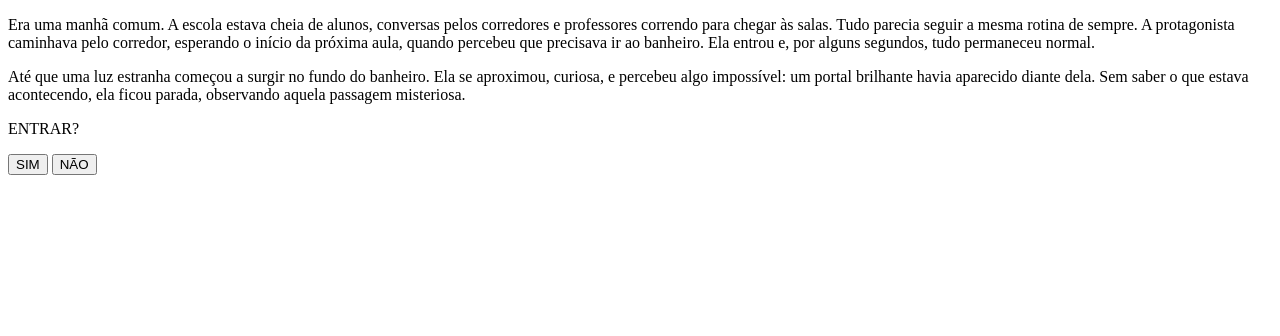
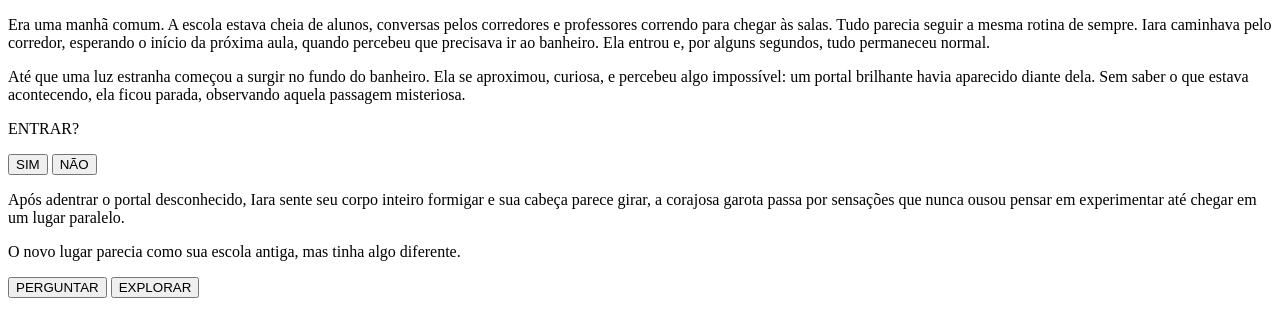
Before and after one commit to xzzrafinha/-Escola-do-Futuro---RPG, a plain HTML site: page index.html in a window 1280 px wide. Drawn offline with Linux system fonts and the light colour scheme.

```diff
--- a/index.html
+++ b/index.html
@@ -7,14 +7,21 @@
 </head>
 <body>
      <main>
-      <div class="passo ativo" id="passo-0">
+      <div class="banheiro id="caminho-0">
           <p> Era uma manhã comum. A escola estava cheia de alunos, conversas pelos corredores e professores correndo para chegar às salas. Tudo parecia seguir a mesma rotina de sempre.
-            A protagonista caminhava pelo corredor, esperando o início da próxima aula, quando percebeu que precisava ir ao banheiro. Ela entrou e, por alguns segundos, tudo permaneceu normal. </p>
+            Iara caminhava pelo corredor, esperando o início da próxima aula, quando percebeu que precisava ir ao banheiro. Ela entrou e, por alguns segundos, tudo permaneceu normal. </p>
           <P> Até que uma luz estranha começou a surgir no fundo do banheiro.
             Ela se aproximou, curiosa, e percebeu algo impossível: um portal brilhante havia aparecido diante dela. Sem saber o que estava acontecendo, ela ficou parada, observando aquela passagem misteriosa.</P>
           <p> ENTRAR? </p>
      <button class="btn-escolhas" data-escolhas="1" >SIM</button>
-     <button class="btn-escolhas" data-escolhas="1" >NÃO</button>
+     <button class="btn-escolhas" data-escolhas="2" >NÃO</button>
+      </div>
+       <div class="portal" id="caminho-1">
+          <p> Após adentrar o portal desconhecido, Iara sente seu corpo inteiro formigar e sua cabeça parece girar, a corajosa garota passa por sensações que nunca ousou pensar em experimentar até chegar em um lugar paralelo.</P>
+            <p> O novo lugar parecia como sua escola antiga, mas tinha algo diferente.</p>
+
+     <button class="btn-escolhas f." data-escolhas="3" >PERGUNTAR</button>
+     <button class="btn-escolhas f." data-escolhas="4" >EXPLORAR</button>
       </div>
 
      </main>
```
